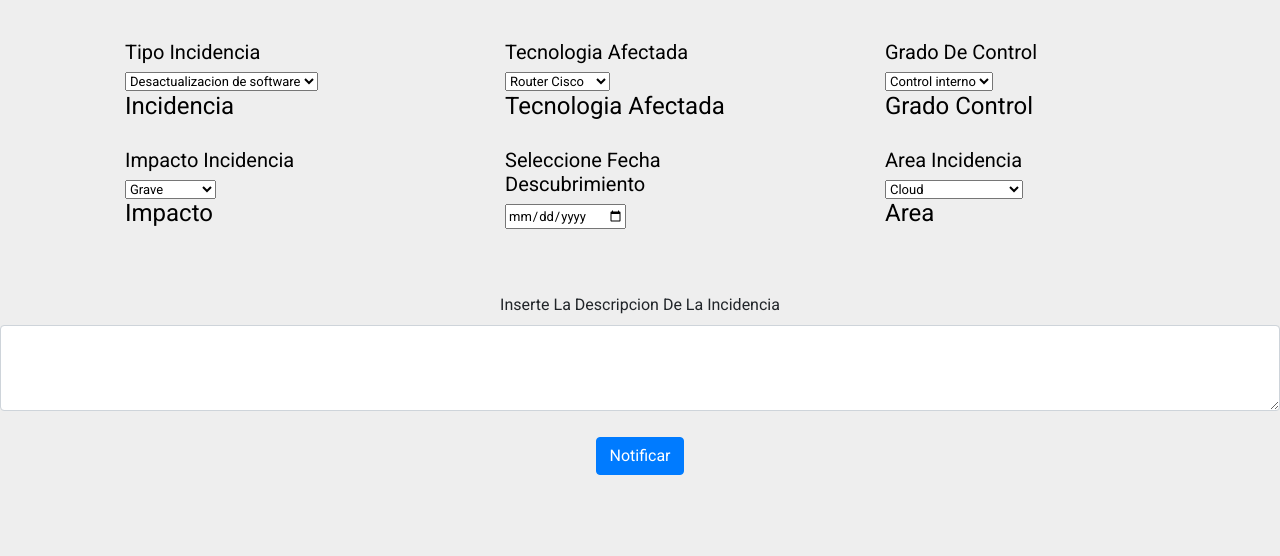
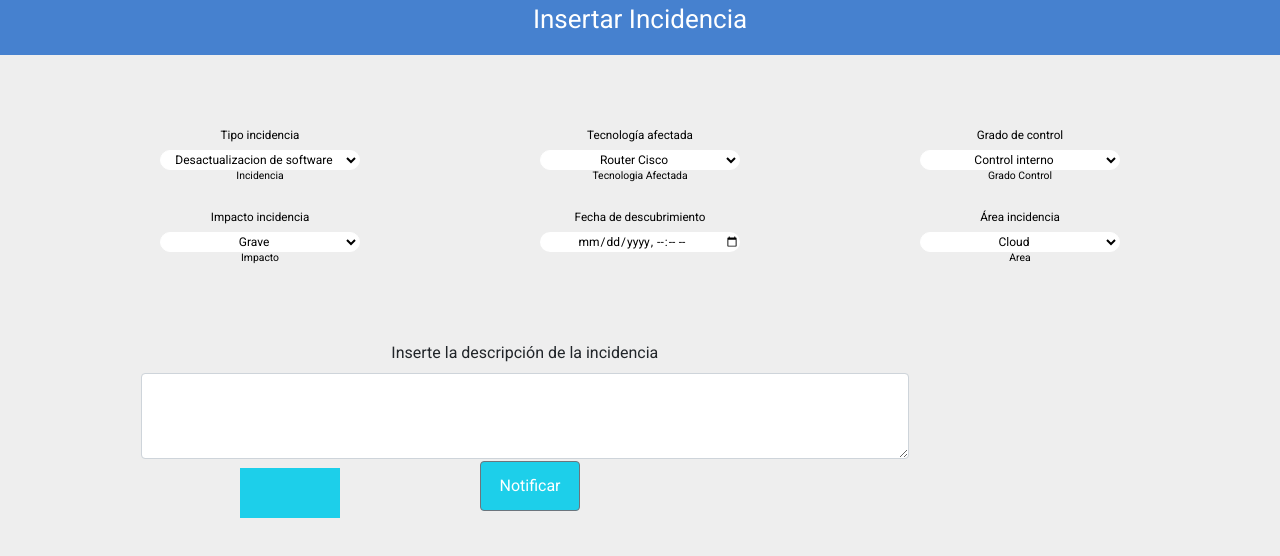
Before and after one commit to kennAnyUM/ProyectoAnderson, a React (Create React App) app: page /InsertarIncidencia in a window 1280 px wide. Shown: the top 556 px of the page. Built offline with nearby package versions, Linux system fonts and the light colour scheme.

Commit message:
Cambios Margen

```diff
--- a/src/RegistroIncidente/Form.css
+++ b/src/RegistroIncidente/Form.css
@@ -1,24 +1,30 @@
 .H5-form{
-    text-align: left;
+  font-size: 90%;
   font-family: 'Roboto';
 }
 
 .H4-form{
+  font-size: 80%;
   font-family: 'Roboto';
 }
 
 .Container-div{
-  text-align: left;
+
+text-align: center;
 font-size: small;
 color: black;
 font-family: 'Roboto';
-  margin: 40px;
+margin: 15%;
+
 }
 
 .abarcadoTextArea{
 
   align-items: center;
   text-align: center;
+  height: 60%;
+  width: 60%;
+  margin-left: 11%;
   font-family: 'Roboto';
 
 }
@@ -29,7 +35,36 @@
 }
 
 .abarcadoBotonNotificar{
+
+margin-left: 240px;
+margin-top: -7px;
 text-align: center;
+background: #1DCFEA;
+height: 50px;
+width: 100px;
 font-family: 'Roboto';
 
 }
+
+.selectToForm{
+
+background: white;
+text-align-last: center;
+border-color: white;
+border-radius: 10px 10px 10px 10px;
+width: 200px;
+height: 20px;
+font-size: 12px;
+
+}
+
+.selectDateTime{
+
+  all: unset;
+  background: white;
+  border-radius: 10px 10px 10px 10px;
+  width: 200px;
+  height: 20px;
+  font-size: 12px;
+
+  }
--- a/src/RegistroIncidente/Form.js
+++ b/src/RegistroIncidente/Form.js
@@ -11,6 +11,9 @@ import { Button } from 'reactstrap';
       return (
         <form>
           <fieldset className="fields">
+          <header className="App-header">
+            <p>Insertar Incidencia</p>
+          </header>
             <div>
               <Select />
               <br></br>
@@ -101,68 +104,68 @@ import { Button } from 'reactstrap';
 
 
       return (
-      <div Class="container">
+      <div className="container">
 
-        <div Class="row">
+        <div className="row">
 
-        <div class="col-xs-4 col-md-4">
+        <div className="col-xs-4 col-md-4">
 
-        <div Class="Container-div">
+        <div className="Container-div">
 
-        <h5 class="H5-form">Tipo Incidencia</h5>
-        <select class="selectToForm" id="lang" onChange={this.handleChange.bind(this)} value={this.state.tech}>
+        <h5 className="H5-form">Tipo incidencia</h5>
+        <select className="selectToForm" id="lang" onChange={this.handleChange.bind(this)} value={this.state.tech}>
         {listaIncidencias}
         </select>
-        <h4 class="H4-form">{this.state.tech}</h4>
+        <h4 className="H4-form">{this.state.tech}</h4>
 
         <br></br>
 
-        <h5 class="H5-form">Impacto Incidencia</h5>
-        <select class="selectToForm" id="lang2" onChange={this.handleChange2.bind(this)} value={this.state.tech2}>
+        <h5 className="H5-form">Impacto incidencia</h5>
+        <select className="selectToForm" id="lang2" onChange={this.handleChange2.bind(this)} value={this.state.tech2}>
         {listaImpacto}
         </select>
-        <h4 class="H4-form">{this.state.tech2}</h4>
+        <h4 className="H4-form">{this.state.tech2}</h4>
 
         </div>
 
         </div>
 
-        <div class="col-xs-4 col-md-4">
+        <div className="col-xs-4 col-md-4">
 
-        <div Class="Container-div">
+        <div className="Container-div">
 
-        <h5 class="H5-form">Tecnologia Afectada</h5>
-        <select class="selectToForm" id="lang4" onChange={this.handleChange4.bind(this)} value={this.state.tech4}>
+        <h5 className="H5-form">Tecnología afectada</h5>
+        <select className="selectToForm" id="lang4" onChange={this.handleChange4.bind(this)} value={this.state.tech4}>
         {listaTecno}
         </select>
-        <h4 class="H4-form">{this.state.tech4}</h4>
+        <h4 className="H4-form">{this.state.tech4}</h4>
 
         <br></br>
 
-        <h5 class="H5-form">Seleccione Fecha Descubrimiento</h5>
+        <h5 className="H5-form">Fecha de descubrimiento</h5>
         {MyDatePicker()}
 
         </div>
 
         </div>
 
-        <div class="col-xs-4 col-md-4">
+        <div className="col-xs-4 col-md-4">
 
-        <div Class="Container-div">
+        <div className="Container-div">
 
-        <h5 class="H5-form">Grado De Control</h5>
-        <select class="selectToForm" id="lang5" onChange={this.handleChange5.bind(this)} value={this.state.tech5}>
+        <h5 className="H5-form">Grado de control</h5>
+        <select className="selectToForm" id="lang5" onChange={this.handleChange5.bind(this)} value={this.state.tech5}>
         {listaControl}
         </select>
-        <h4 class="H4-form">{this.state.tech5}</h4>
+        <h4 className="H4-form">{this.state.tech5}</h4>
 
         <br></br>
 
-        <h5 class="H5-form">Area Incidencia</h5>
-        <select class="selectToForm" id="lang3" onChange={this.handleChange3.bind(this)} value={this.state.tech3}>
+        <h5 className="H5-form">Área incidencia</h5>
+        <select className="selectToForm" id="lang3" onChange={this.handleChange3.bind(this)} value={this.state.tech3}>
         {listaAreas}
         </select>
-        <h4 class="H4-form">{this.state.tech3}</h4>
+        <h4 className="H4-form">{this.state.tech3}</h4>
 
         </div>
 
@@ -178,18 +181,18 @@ import { Button } from 'reactstrap';
 
   function MyDatePicker() {
     return (
-      <input class="selectToForm" type="date" id="example-date-input" />
+      <input className="selectDateTime" type="datetime-local" id="example-date-input" />
     );
   }
 
   function MyTextArea() {
     return (
 
-      <div class="abarcadoTextArea">
+      <div className="abarcadoTextArea">
 
-        <div class="form-group blue-border-focus">
-        <label for="exampleFormControlTextarea5">Inserte La Descripcion De La Incidencia</label>
-        <textarea class="form-control" id="exampleFormControlTextarea5" rows="3"></textarea>
+        <div className="form-group blue-border-focus">
+        <label for="exampleFormControlTextarea5">Inserte la descripción de la incidencia</label>
+        <textarea className="form-control" id="exampleFormControlTextarea5" rows="3"></textarea>
 
       </div>
 
@@ -202,9 +205,9 @@ import { Button } from 'reactstrap';
   function MyNotificationButton() {
     return (
 
-      <div class="abarcadoBotonNotificar">
+      <div className="abarcadoBotonNotificar">
 
-      <Button class="abarcadoBotonNotificar" color="primary" >Notificar</Button>
+      <Button className="abarcadoBotonNotificar"  >Notificar</Button>
 
       </div>
 
```
Lines whose indentation alone changed are shown as unchanged.
